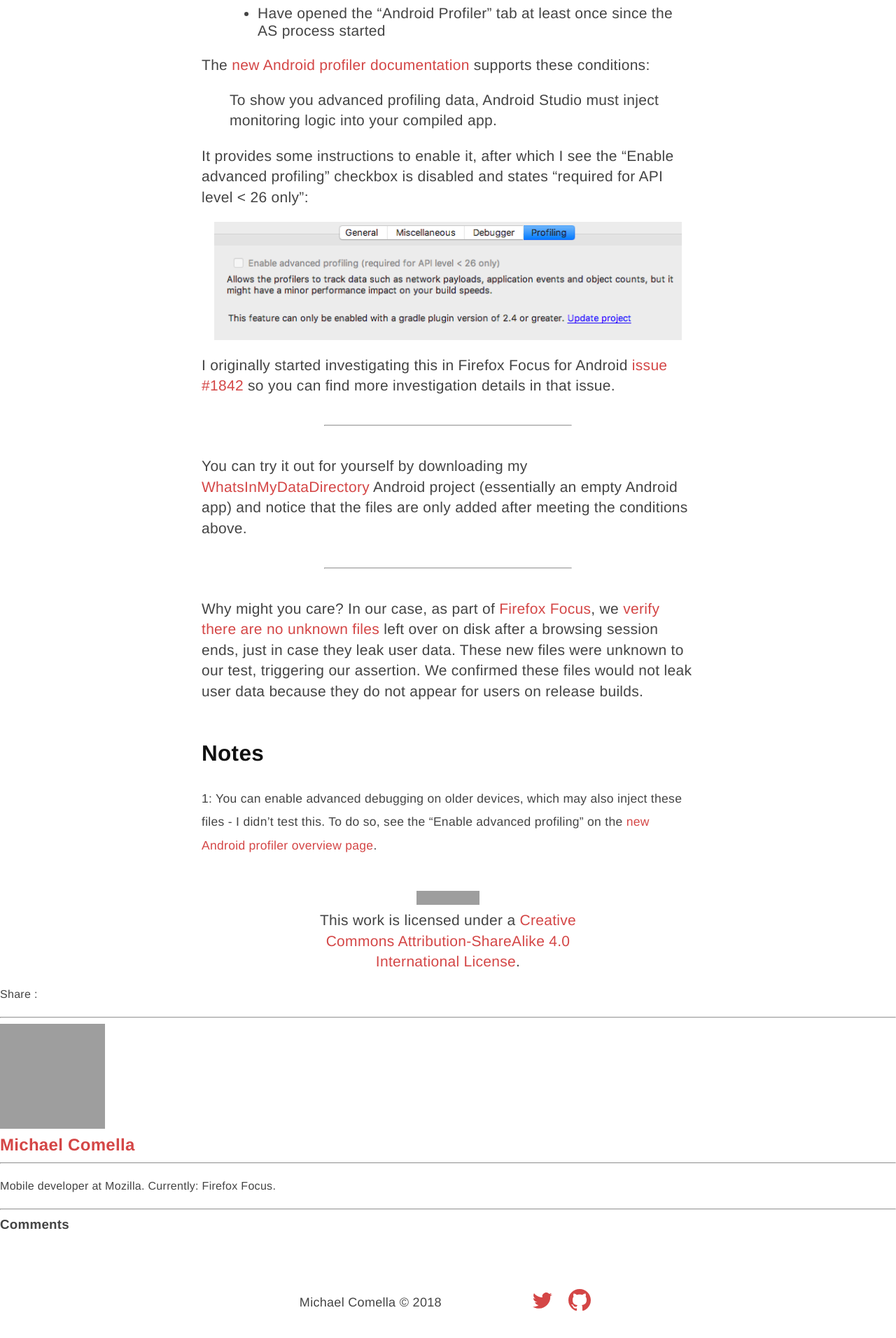
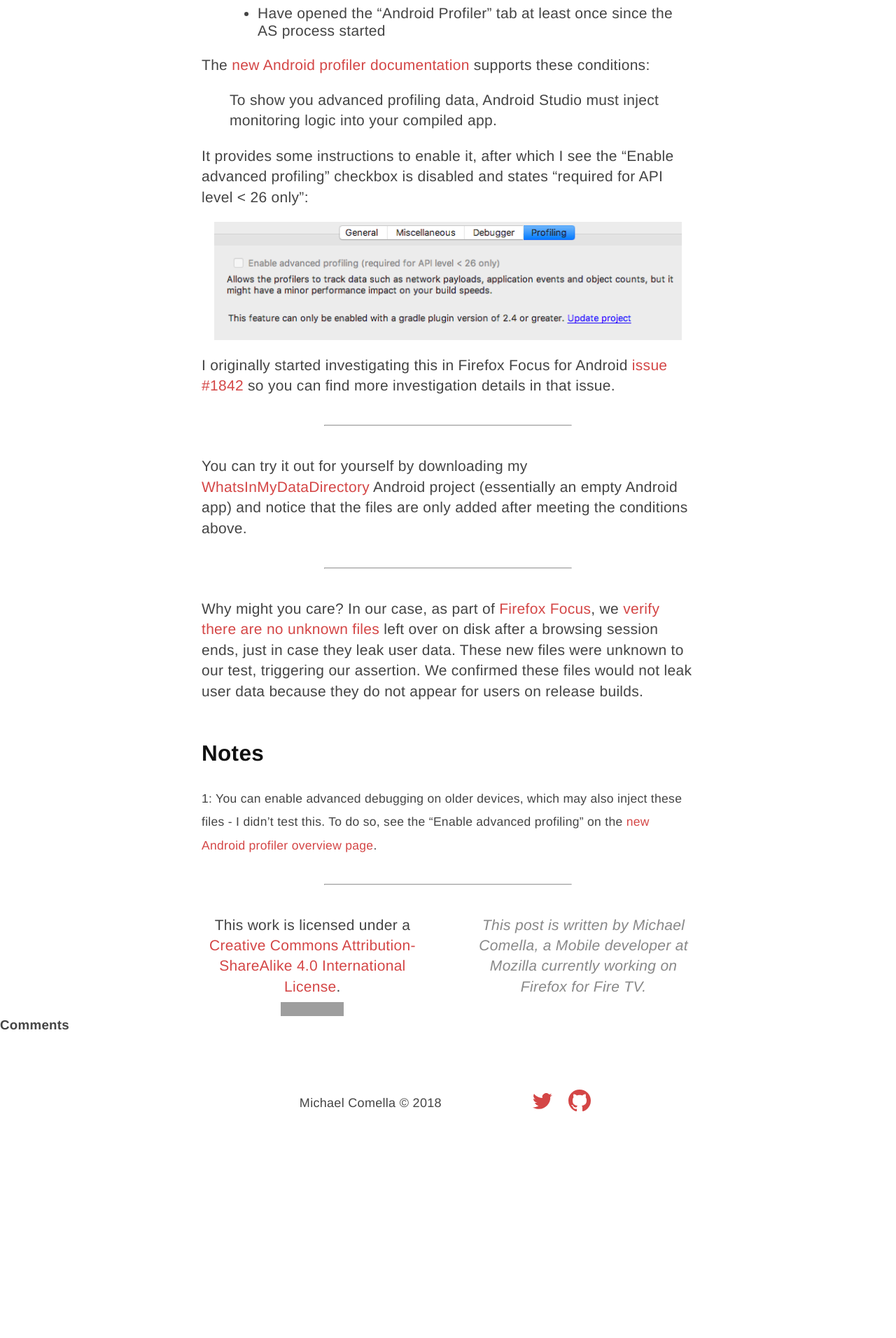
Before and after one commit to mcomella/mcomella.github.com, a Jekyll site: the page built from _posts/2017-11-29-as-3-profiler-injects-files.md, in a window 1280 px wide. Shown: the part 727-2639 px from the top of the page at 70% size. Built offline with Jekyll 4.4.1, drawn with Linux system fonts in a browser that asks for light colours; comment, search, counter and statistics services are not loaded; after the commit the page ends 2353 px from its top, so only the background shows below that; grey boxes are pictures that could not be loaded.

Commit message:
Sign posts; style + license.

```diff
--- a/_config.yml
+++ b/_config.yml
@@ -21,7 +21,7 @@
 heading_font: Lobster
 about_footer: true
 short_bio: >
-    Mobile developer at Mozilla. Currently: Firefox Focus.
+    Mobile developer at Mozilla currently working on Firefox for Fire TV.
 profile_picture: https://www.gravatar.com/avatar/36d05d5b8389b342fc0629461fb39377?s=150
 
 google_analytics: false
--- a/_layouts/post.html
+++ b/_layouts/post.html
@@ -8,18 +8,19 @@
 	</div>
 	{{ content }}
 
-	<br>
+	<hr>
 
-	<!-- Styles inline for lazy. -->
-	<div style="width: 60%; margin: 0 auto; text-align: center">
+	<div class="signature">This post is written by Michael Comella, a {{ site.short_bio }} </div>
+
+	<div class="license">
+		This work is licensed under a <a rel="license" href="http://creativecommons.org/licenses/by-sa/4.0/">Creative Commons Attribution-ShareAlike 4.0 International License</a>.
 		<a rel="license" href="http://creativecommons.org/licenses/by-sa/4.0/">
 			<img class="creative-commons" alt="Creative Commons License" src="https://i.creativecommons.org/l/by-sa/4.0/88x31.png" />
-		</a><br />This work is licensed under a <a rel="license" href="http://creativecommons.org/licenses/by-sa/4.0/">Creative Commons Attribution-ShareAlike 4.0 International License</a>.
+		</a>
 	</div>
+	<div class="clearfix"></div>
+
 </article>
-{% include share.html %}
-
-{% include about_footer.html %}
 
 {% if jekyll.environment == "production" %}
 	{% include disqus.html %}
--- a/css/redesign.css
+++ b/css/redesign.css
@@ -81,6 +81,10 @@
 .highlight pre code { display: block; white-space: pre; overflow-x: auto; word-wrap: normal; }
 
 /* --- RESET / SHARED --- */
+.clearfix {
+    clear: both;
+}
+
 body, h1, h2, h3, h4, h5, h6 {
     margin: 0;
 }
@@ -116,7 +120,7 @@
     color: #6d2424;
 }
 
-.post-date {
+.post-date, .signature {
     color: #888888;
     font-style: italic;
     font-weight: lighter;
@@ -296,8 +300,22 @@
     margin-right: auto;
 }
 
+.signature, .license {
+    text-align: center;
+}
+
+.license {
+    width: 45%;
+    float: left;
+}
+
+.signature {
+    width: 45%;
+    float: right;
+}
+
 .post .creative-commons {
-    display: inline; /* undo img ^ */
+    margin-top: 8px;
 }
 
 .post hr {
```
